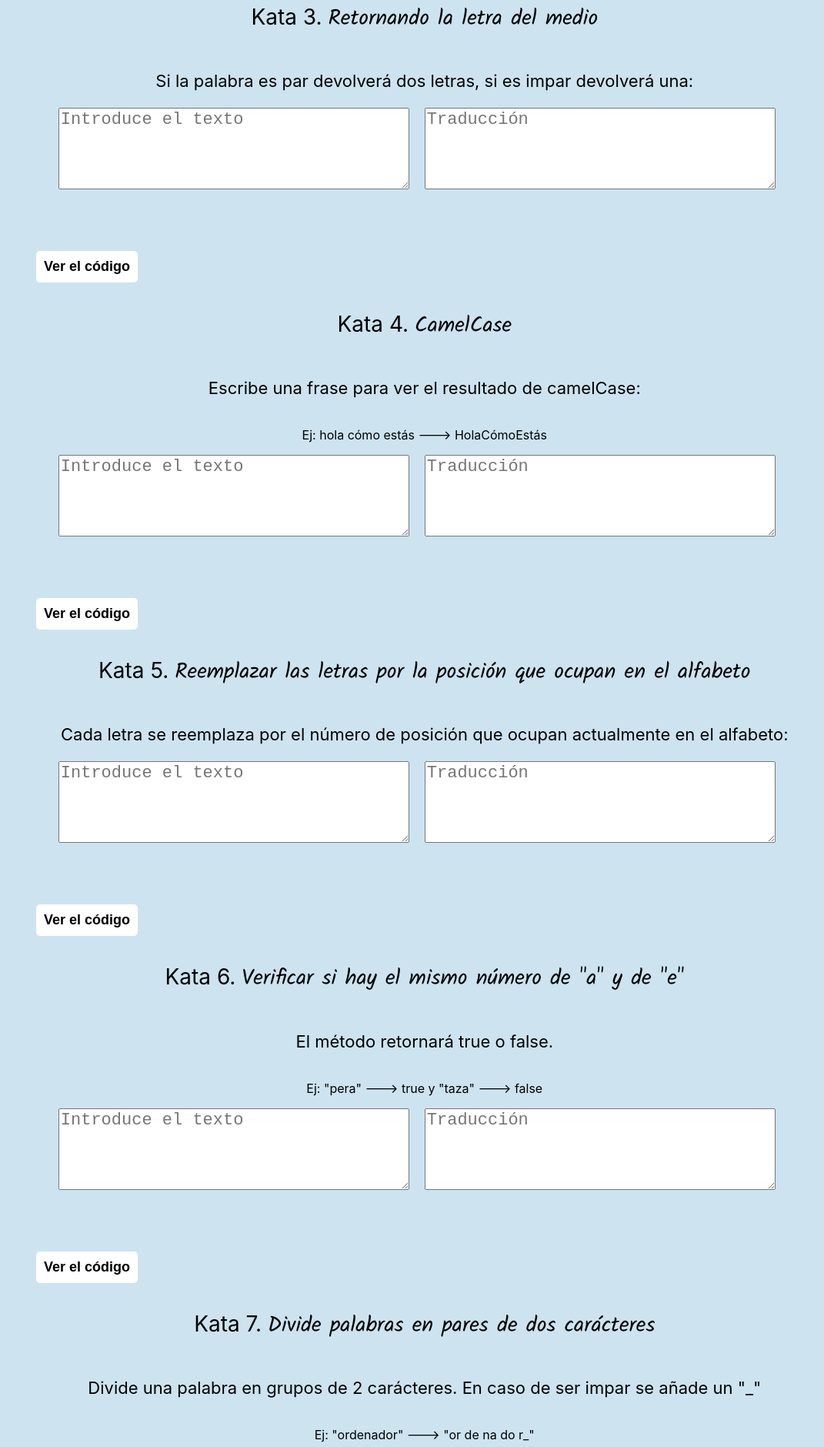
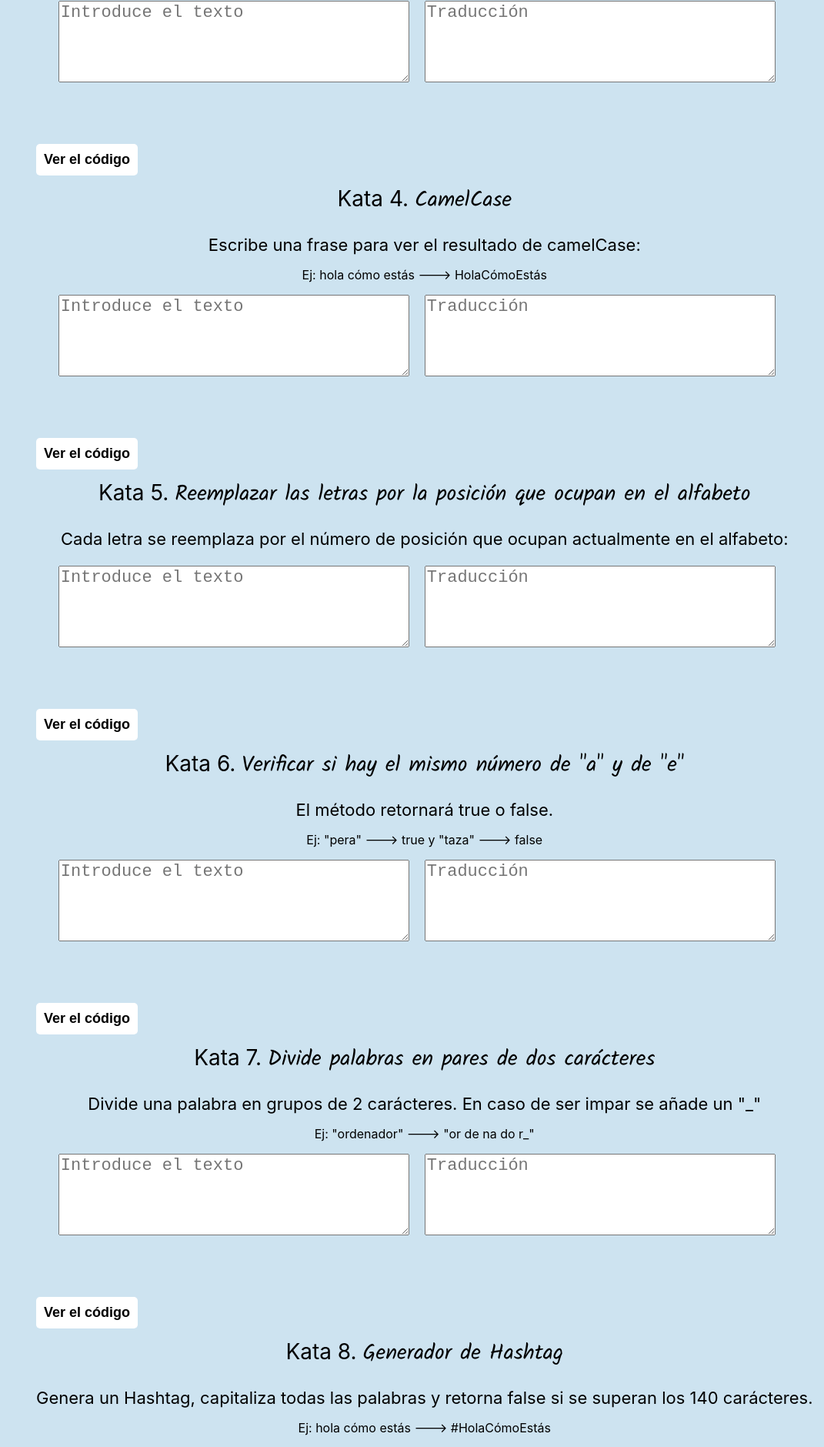
Before and after one commit to nataliamateo/Katas, a React (Create React App) app: page / in a window 1280 px wide. Shown: the part 866-2746 px from the top of the page at 77% size, without its empty margins (209-1280 px from the left). Built offline with nearby package versions, Linux system fonts and the light colour scheme.

Commit message:
Fixed katas margin on title and text

```diff
--- a/src/stylesheets/Kata1.scss
+++ b/src/stylesheets/Kata1.scss
@@ -6,6 +6,7 @@
   &__title {
     font-size: 28px;
     font-weight: 400;
+    margin: 0;
     &--subtitle {
       font-family: 'Kalam';
     }
--- a/src/stylesheets/Kata2.scss
+++ b/src/stylesheets/Kata2.scss
@@ -7,6 +7,7 @@
   &__title {
     font-size: 28px;
     font-weight: 400;
+    margin: 0;
     &--subtitle {
       font-family: 'Kalam';
     }
@@ -14,6 +15,7 @@
 
   &__text {
     font-size: 22px;
+
     &--bold {
       font-weight: 600;
     }
--- a/src/stylesheets/Kata3.scss
+++ b/src/stylesheets/Kata3.scss
@@ -7,6 +7,7 @@
   &__title {
     font-size: 28px;
     font-weight: 400;
+    margin: 0;
     &--subtitle {
       font-family: 'Kalam';
     }
--- a/src/stylesheets/Kata4.scss
+++ b/src/stylesheets/Kata4.scss
@@ -7,6 +7,7 @@
   &__title {
     font-size: 28px;
     font-weight: 400;
+    margin: 0;
     &--subtitle {
       font-family: 'Kalam';
     }
@@ -14,6 +15,7 @@
 
   &__text {
     font-size: 22px;
+    margin-bottom: 0;
   }
 
   &__camelCase {
--- a/src/stylesheets/Kata5.scss
+++ b/src/stylesheets/Kata5.scss
@@ -7,6 +7,7 @@
   &__title {
     font-size: 28px;
     font-weight: 400;
+    margin: 0;
     &--subtitle {
       font-family: 'Kalam';
     }
--- a/src/stylesheets/Kata6.scss
+++ b/src/stylesheets/Kata6.scss
@@ -7,6 +7,7 @@
   &__title {
     font-size: 28px;
     font-weight: 400;
+    margin: 0;
     &--subtitle {
       font-family: 'Kalam';
     }
@@ -14,6 +15,7 @@
 
   &__text {
     font-size: 22px;
+    margin-bottom: 0;
   }
 
   &__vocals {
--- a/src/stylesheets/Kata7.scss
+++ b/src/stylesheets/Kata7.scss
@@ -7,6 +7,7 @@
   &__title {
     font-size: 28px;
     font-weight: 400;
+    margin: 0;
     &--subtitle {
       font-family: 'Kalam';
     }
@@ -14,6 +15,7 @@
 
   &__text {
     font-size: 22px;
+    margin-bottom: 0;
   }
 
   &__splitText {
--- a/src/stylesheets/Kata8.scss
+++ b/src/stylesheets/Kata8.scss
@@ -7,6 +7,7 @@
   &__title {
     font-size: 28px;
     font-weight: 400;
+    margin: 0;
     &--subtitle {
       font-family: 'Kalam';
     }
@@ -14,6 +15,7 @@
 
   &__text {
     font-size: 22px;
+    margin-bottom: 0;
   }
 
   &__generateHashtag {
```
